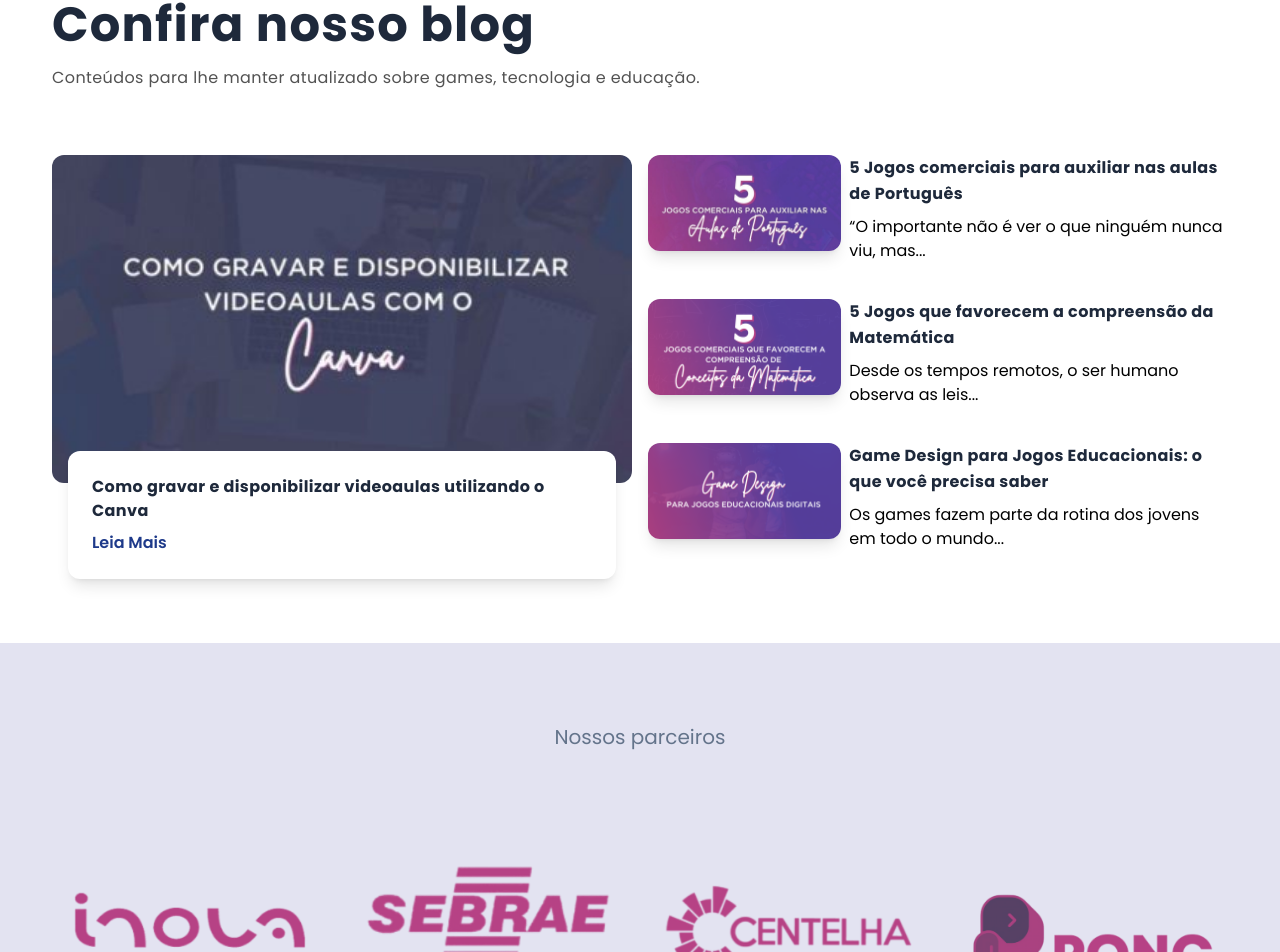
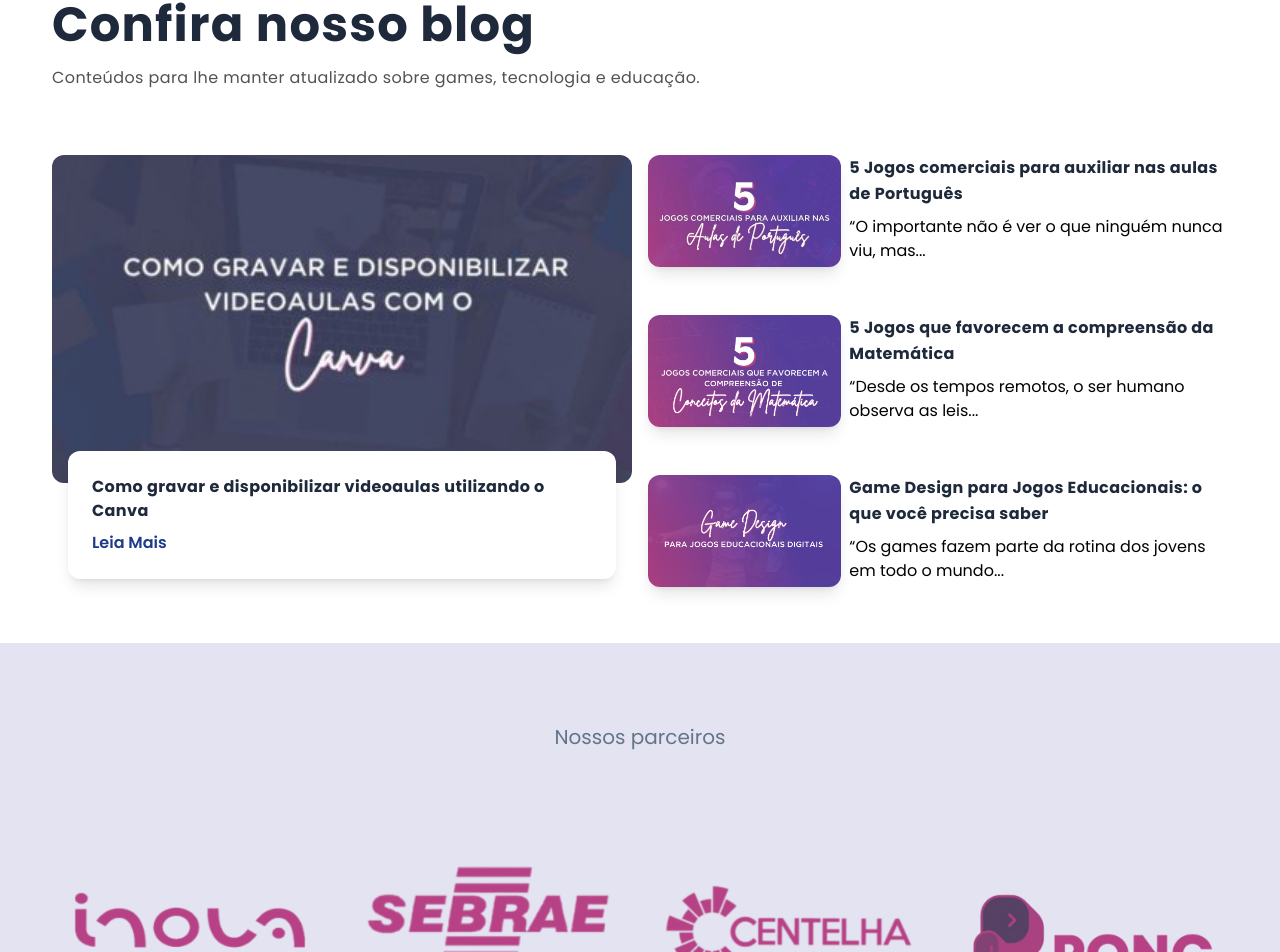
Before and after one commit to Axenrot/gamemind, a Next.js app: page / in a window 1280 px wide. Shown: the part 2243-3195 px from the top of the page. Built offline with nearby package versions, Linux system fonts and the light colour scheme.

Commit message:
Improvement: Blog Section Object Mapping

```diff
--- a/components/BlogSection.jsx
+++ b/components/BlogSection.jsx
@@ -4,6 +4,41 @@ import FeaturedPostCard from './items/FeaturedPostCard'
 import PostCard from './items/PostCard'
 
 export const BlogSection = () => {
+  const posts = [
+    {
+      id: 'p1',
+      img: '/images/img-port.png',
+      title: '5 Jogos comerciais para auxiliar nas aulas de Português',
+      text: '“O importante não é ver o que ninguém nunca viu, mas...'
+    },
+    {
+      id: 'p2',
+      img: '/images/img-mate.png',
+      title: '5 Jogos que favorecem a compreensão da Matemática',
+      text: '“Desde os tempos remotos, o ser humano observa as leis...'
+    },
+    {
+      id: 'p3',
+      img: '/images/img-game.png',
+      title: 'Game Design para Jogos Educacionais: o que você precisa saber',
+      text: '“Os games fazem parte da rotina dos jovens em todo o mundo...'
+    },
+    {
+      id: 'p4',
+      img: '/images/img-tools.png',
+      title: 'Ferramentas indispensáveis para o Ensino Presencial e Híbrido',
+      text: '“Text prev iew hellow, alou teste, testando sexonaval aawe...'
+    },
+    {
+      id: 'p5',
+      img: '/images/img-learn.png',
+      title:
+        '5 Razões para você conhecer e experimentar a Aprendizagem Baseada em Jogos Digitais',
+      text: '“Text prev iew hellow, alou teste, testando sexonaval aawe...'
+    }
+  ]
+  const posts3 = posts.slice(0, 3)
+  console.log(posts3)
   return (
     <div className="container px-3 mx-auto">
       <div className="w-full px-4 text-center sm:text-start sm:px-0 py-16">
@@ -21,21 +56,11 @@ export const BlogSection = () => {
           <FeaturedPostCard />
         </div>
         <div className="flex flex-col w-full sm:w-1/2 sm:pl-2">
-          <PostCard
-            image="/images/img-port.png"
-            title="5 Jogos comerciais para auxiliar nas aulas de Português"
-            text="“O importante não é ver o que ninguém nunca viu, mas..."
-          />
-          <PostCard
-            image="/images/img-mate.png"
-            title="5 Jogos que favorecem a compreensão da Matemática"
-            text="Desde os tempos remotos, o ser humano observa as leis..."
-          />
-          <PostCard
-            image="/images/img-game.png"
-            title="Game Design para Jogos Educacionais: o que você precisa saber"
-            text="Os games fazem parte da rotina dos jovens em todo o mundo..."
-          />
+          {posts3.map(post => (
+            <div key={post.id}>
+              <PostCard {...post} />
+            </div>
+          ))}
         </div>
       </div>
     </div>
--- a/components/items/PostCard.jsx
+++ b/components/items/PostCard.jsx
@@ -2,14 +2,14 @@ import React from 'react'
 
 import Link from 'next/link'
 
-export const PostCard = ({ id= '', image = ' ', title = ' ', text = ' ' }) => {
+export const PostCard = ({ id = '', img = ' ', title = ' ', text = ' ' }) => {
   return (
     <div className="w-full flex flex-wrap mb-8">
       <Link href=" ">
         <img
-          className="object-cover sm:h-24 sm:w-1/2 lg:w-1/3 rounded-xl shadow-lg mb-4"
-          src={image}
-          alt="image-blog-link"
+          className="object-cover sm:h-28 sm:w-1/2 lg:w-1/3 rounded-xl shadow-lg mb-4"
+          src={img}
+          alt={title}
         />
       </Link>
       <div className="sm:w-1/2 lg:w-2/3 sm:pl-2 text-base sm:text-xs md:text-sm lg:text-base">
--- a/pages/index.js
+++ b/pages/index.js
@@ -9,40 +9,6 @@ import Header from '../components/layout/Header'
 import Partners from '../components/layout/Partners'
 
 export const Home = () => {
-  const DUMMY_DATA = [
-    {
-      id: 'p1',
-      img: 'img-port.jpg',
-      title: '5 Jogos comerciais para auxiliar nas aulas de Português',
-      text: '“O importante não é ver o que ninguém nunca viu, mas...'
-    },
-    {
-      id: 'p2',
-      img: 'img-mate.jpg',
-      title: '5 Jogos que favorecem a compreensão da Matemática',
-      text: '“Desde os tempos remotos, o ser humano observa as leis...'
-    },
-    {
-      id: 'p3',
-      img: 'img-game.jpg',
-      title: 'Game Design para Jogos Educacionais: o que você precisa saber',
-      text: '“Os games fazem parte da rotina dos jovens em todo o mundo...'
-    },
-    {
-      id: 'p4',
-      img: 'img-tools.jpg',
-      title: 'Ferramentas indispensáveis para o Ensino Presencial e Híbrido',
-      text: '“Text prev iew hellow, alou teste, testando sexonaval aawe...'
-    },
-    {
-      id: 'p5',
-      img: 'img-learn.jpg',
-      title:
-        '5 Razões para você conhecer e experimentar a Aprendizagem Baseada em Jogos Digitais',
-      text: '“Text prev iew hellow, alou teste, testando sexonaval aawe...'
-    }
-  ]
-
   return (
     <div>
       <Header currentPage="home" />
```
